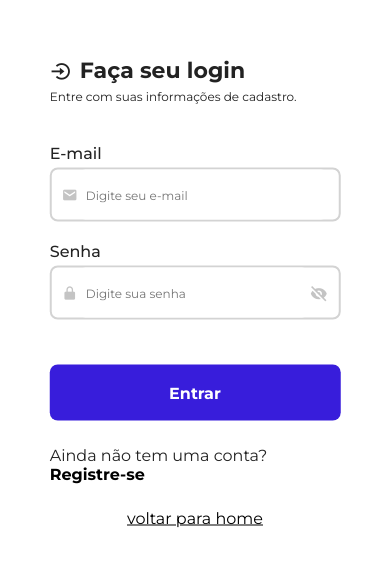
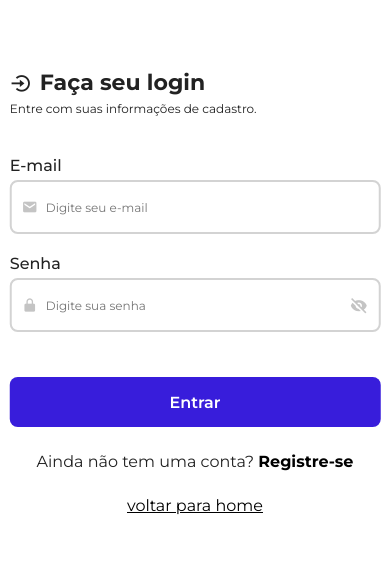
Before and after one commit to wendelpantoja/community-events, a React (Vite) app: page /login in a window 390 px wide. Shown: the part 130-696 px from the top of the page. Built offline with nearby package versions, Linux system fonts and the light colour scheme; no server answers; the database is empty.

Commit message:
:sparkles: feat: add responsive login and register

```diff
--- a/src/pages/Login/styles.ts
+++ b/src/pages/Login/styles.ts
@@ -35,6 +35,10 @@ export const ContainerForm = styled.div`
             margin-bottom: 20px;
             font-size: var(--small-font-size);
         }
+    }
+
+    @media (max-width: 480px) {
+        padding: 0;
     }
 `
 
@@ -85,8 +89,8 @@ export const Button = styled.button`
     background-color: var(--button-color);
     color: var(--text-color-white);
 
-    font-size: 16px;
-    font-weight: var(--font-bold);
+    font-size: var(--p-font-size);
+    font-weight: var(--font-semi-bold);
 
     border: none;
     border-radius: 8px;
@@ -97,4 +101,8 @@ export const Button = styled.button`
     &:hover {
         background-color: var(--button-hover);
     }
+
+    @media (max-width: 480px) {
+        height: 50px;
+    }
 `
--- a/src/pages/Register/styles.ts
+++ b/src/pages/Register/styles.ts
@@ -19,6 +19,10 @@ export const ContainerForm = styled.div`
         width: 100%;
         margin: 0 auto;
         margin-bottom: 20px;
+    }
+
+    @media (max-width: 480px) {
+        padding: 0;
     }
 `
 
@@ -70,7 +74,7 @@ export const Button = styled.button`
     color: var(--text-color-white);
 
     font-size: var(--p-font-size);
-    font-weight: var(--font-bold);
+    font-weight: var(--font-semi-bold);
 
     border: none;
     border-radius: 8px;
@@ -81,4 +85,8 @@ export const Button = styled.button`
     &:hover {
         background-color: var(--button-hover);
     }
+
+    @media (max-width: 480px) {
+        height: 50px;
+    }
 `
```
